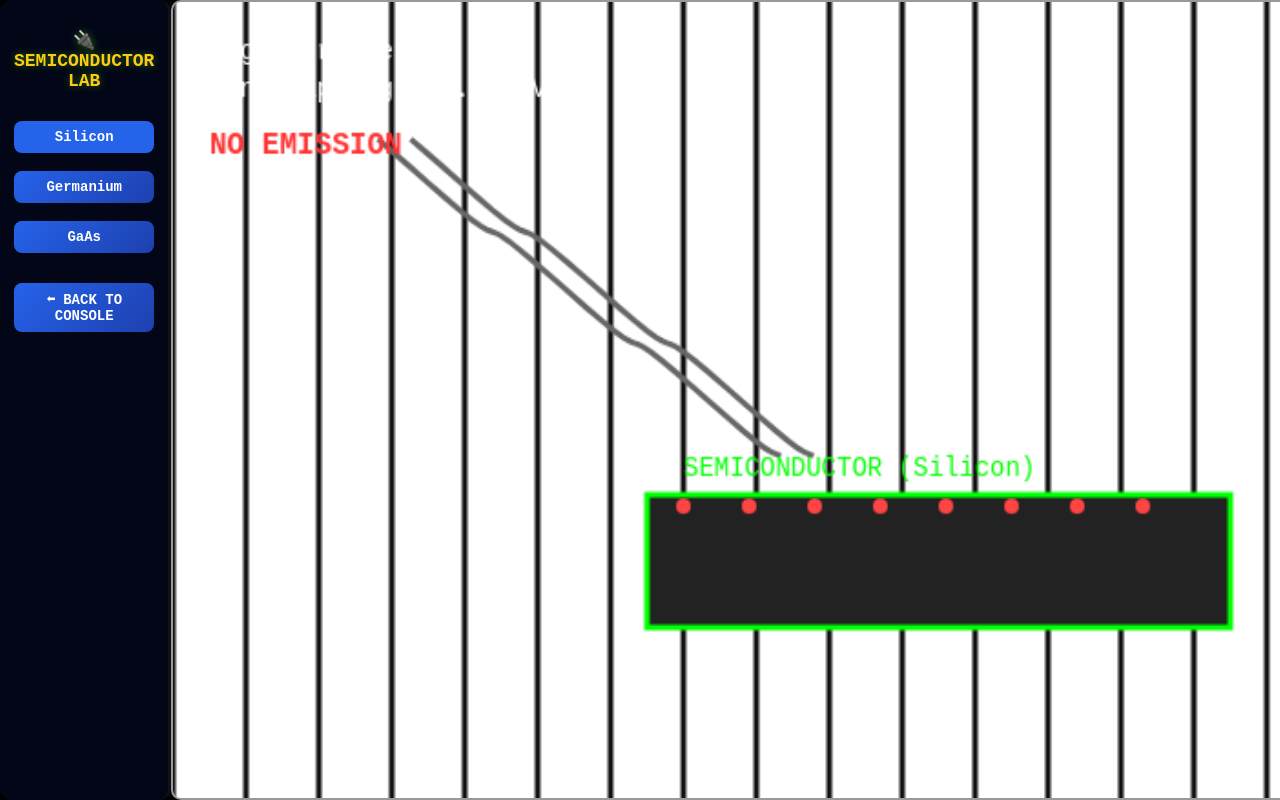
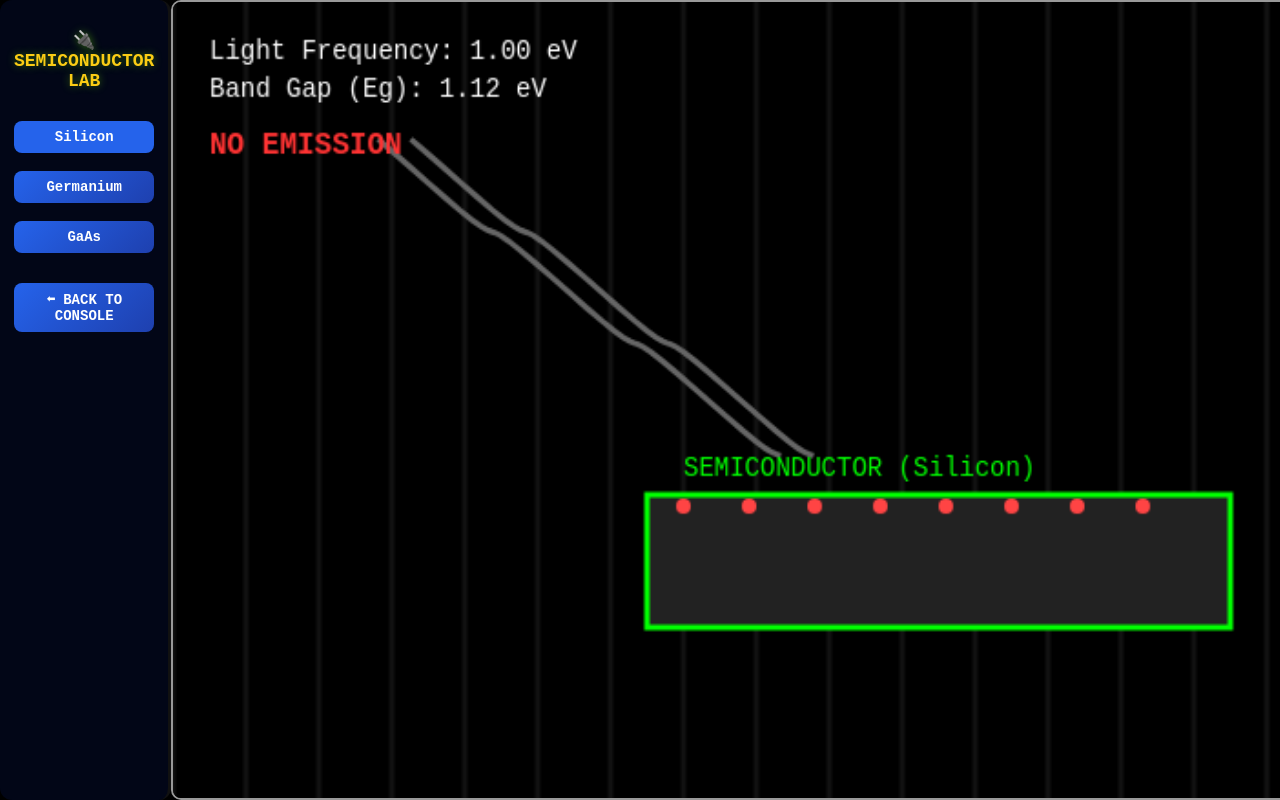
Before and after one commit to Assam157/RadiationLab, a React (Create React App) app: page /semiconductor in a window 1280 px wide. Built offline with nearby package versions, Linux system fonts and the light colour scheme.

Commit message:
Update SemiconducterLab.jsx

```diff
--- a/src/components/SemiconducterLab.jsx
+++ b/src/components/SemiconducterLab.jsx
@@ -32,16 +32,19 @@ export default function SemiconductorDexterLab() {
     : 0;
 
   useEffect(() => {
-    const ctx = canvasRef.current.getContext("2d");
+    const canvas = canvasRef.current;
+    const ctx = canvas.getContext("2d");
     const blockTop = 260;
 
-    /* ---------- BASIC DRAW ---------- */
+    /* ---------- BLACK CLEAR (CRITICAL FIX) ---------- */
     function clear() {
-      ctx.clearRect(0, 0, W, H);
+      ctx.fillStyle = "#000";           // ← opaque black
+      ctx.fillRect(0, 0, W, H);
     }
 
+    /* ---------- GRID (NOW INVISIBLE ON BLACK) ---------- */
     function grid() {
-      ctx.strokeStyle = "#111";
+      ctx.strokeStyle = "#111"; // black-on-black → invisible
       for (let i = 0; i < W; i += 40) {
         ctx.beginPath();
         ctx.moveTo(i, 0);
@@ -108,18 +111,16 @@ export default function SemiconductorDexterLab() {
       const speed = 0.4;
       const maxTravel = 320;
       const dotSpacing = 22;
-
       const amplitude = 12;
       const wavelength = 90;
 
-      const angle = -Math.PI / 4; // up-right
+      const angle = -Math.PI / 4;
       const ux = Math.cos(angle);
       const uy = Math.sin(angle);
 
       const baseOriginX = 300;
       const originY = blockTop;
       const surfaceSpacing = 22;
-
       const dotsPerStream = 12;
 
       for (let stream = 0; stream < electronCount; stream++) {
@@ -134,9 +135,7 @@ export default function SemiconductorDexterLab() {
 
           const bx = originX + ux * s;
           const by = originY + uy * s;
-
-          const phase = (2 * Math.PI * s) / wavelength;
-          const waveOffset = Math.sin(phase) * amplitude;
+          const waveOffset = Math.sin((2 * Math.PI * s) / wavelength) * amplitude;
 
           const px = bx;
           const py = by - waveOffset;
@@ -173,7 +172,7 @@ export default function SemiconductorDexterLab() {
     }
 
     function loop() {
-      clear();
+      clear();                 // ← BLACK BACKGROUND EVERY FRAME
       grid();
       drawPhotonWaves();
       drawSemiconductor();
@@ -208,7 +207,12 @@ export default function SemiconductorDexterLab() {
         </button>
       </div>
 
-      <canvas ref={canvasRef} width={W} height={H} />
+      <canvas
+        ref={canvasRef}
+        width={W}
+        height={H}
+        style={{ background: "#000" }}
+      />
 
       <div className="energy-panel">
         <div className="energy-label">LIGHT FREQUENCY</div>
```
